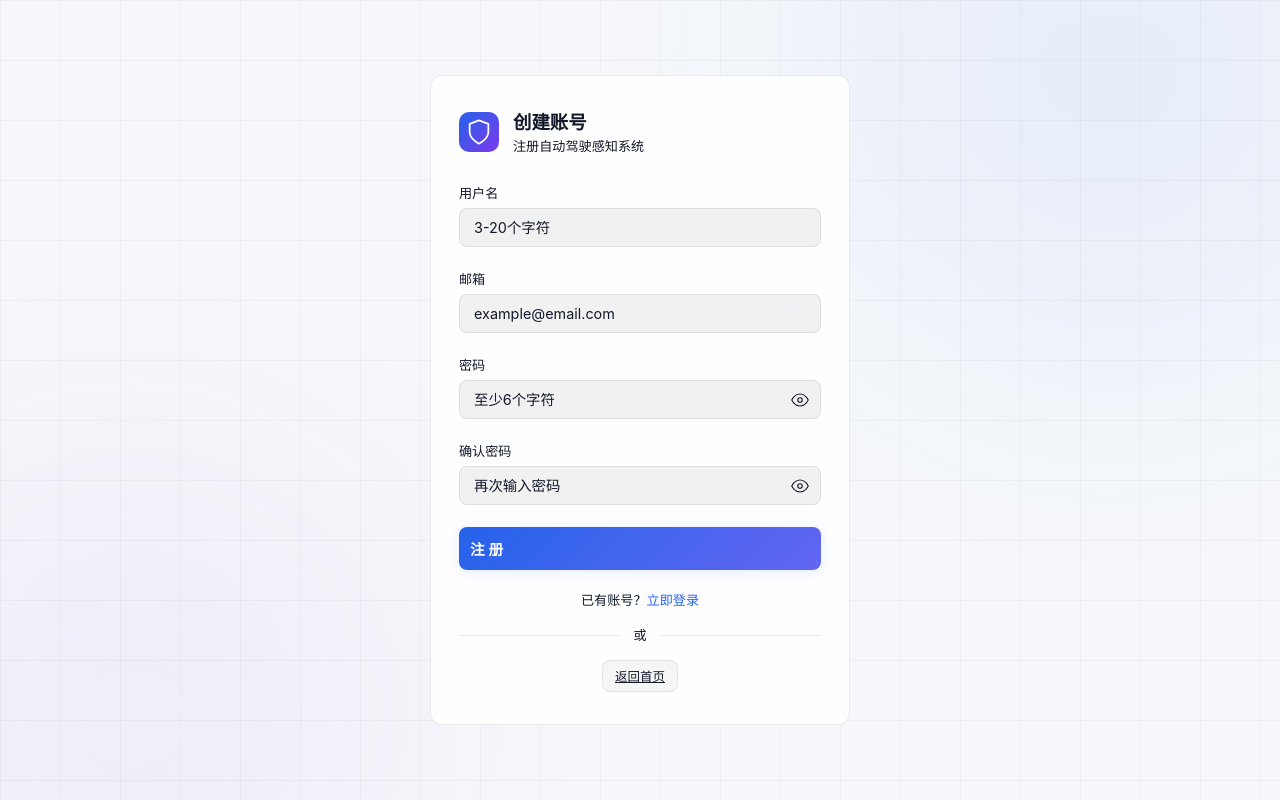
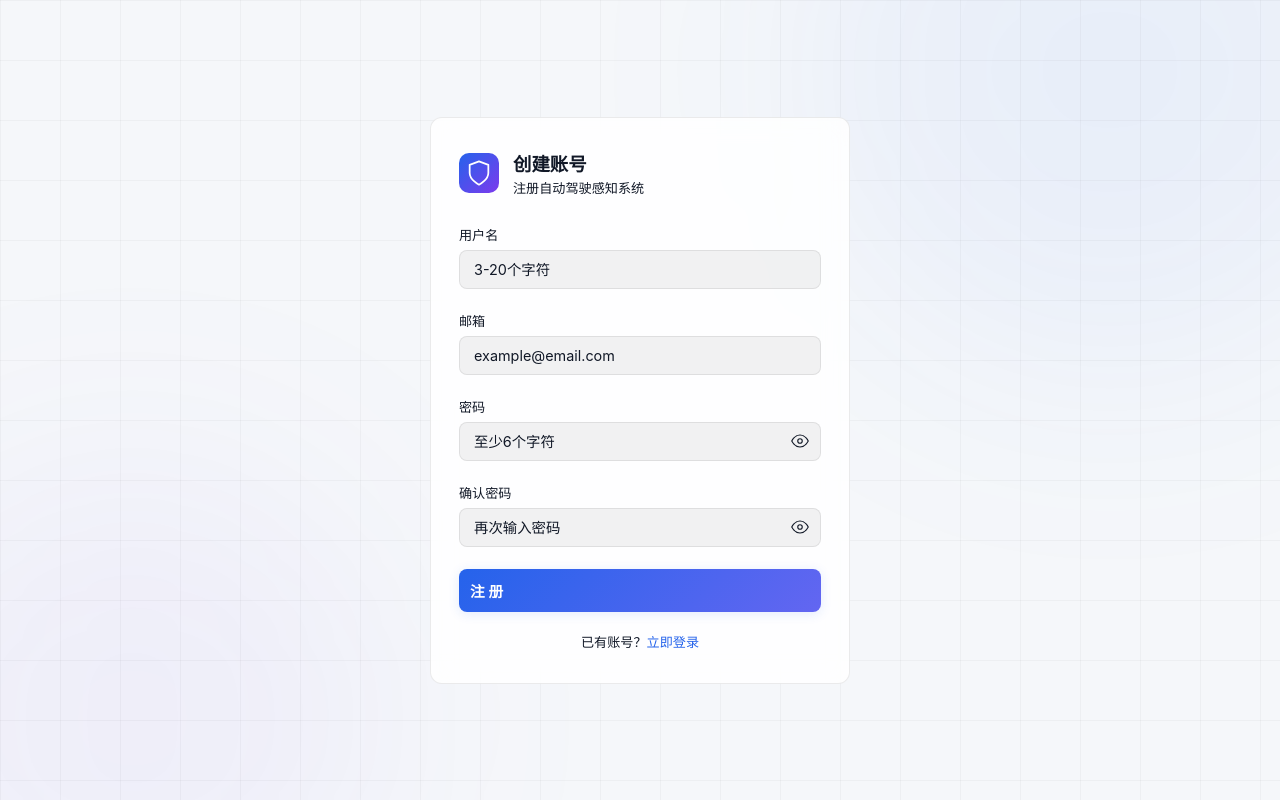
Before and after one commit to tll713/yolov8-driving-perception, a Flask app: page /register in a window 1280 px wide. Run offline with Flask 3, Linux system fonts and the light colour scheme; parts of the project's set-up code (start-up, migrations or seed data) failed here and were passed over.

Commit message:
fix: 删除登录和注册页面的" 或\分隔线及\返回首页\按钮

```diff
--- a/templates/login.html
+++ b/templates/login.html
@@ -117,11 +117,6 @@
                 还没有账号？<a href="/register" class="form-link">立即注册</a>
             </div>
 
-            <div class="auth-divider">或</div>
-
-            <div style="text-align:center;">
-                <a href="/" class="btn btn-ghost btn-sm">返回首页</a>
-            </div>
         </div>
     </div>
 
--- a/templates/register.html
+++ b/templates/register.html
@@ -73,11 +73,6 @@
                 已有账号？<a href="/login" class="form-link">立即登录</a>
             </div>
 
-            <div class="auth-divider">或</div>
-
-            <div style="text-align:center;">
-                <a href="/" class="btn btn-ghost btn-sm">返回首页</a>
-            </div>
         </div>
     </div>
 
```
